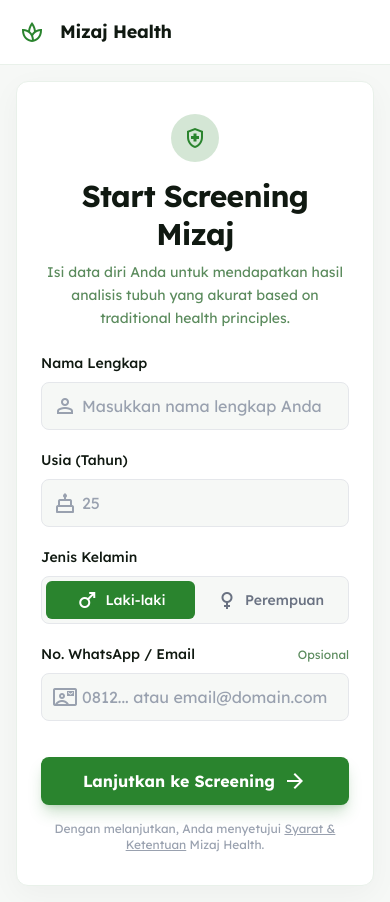
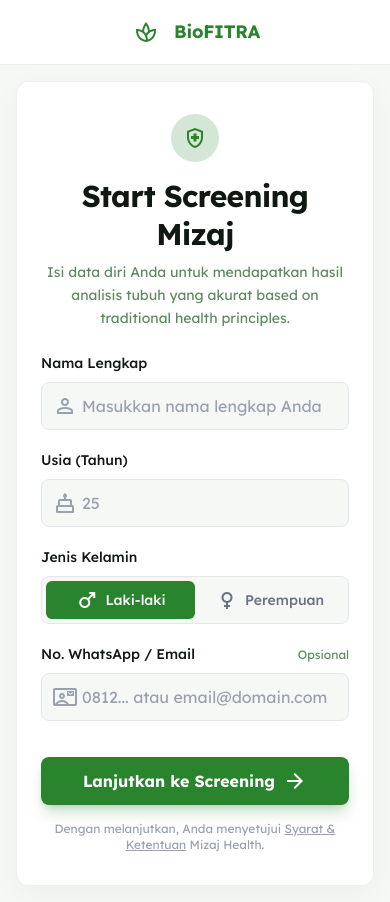
Before and after one commit to add146/Mizaj, a React (Vite) app in the folder web/: page /screening in a window 390 px wide. Built offline with nearby package versions, Linux system fonts and the light colour scheme; no server answers.

Commit message:
Remove menu from screening page, center logo connected to settings

```diff
--- a/web/src/pages/ParticipantForm.tsx
+++ b/web/src/pages/ParticipantForm.tsx
@@ -1,5 +1,6 @@
-import { useState } from 'react';
+import { useState, useEffect } from 'react';
 import { useNavigate } from 'react-router-dom';
+import api from '../lib/api';
 
 export default function ParticipantForm() {
     const navigate = useNavigate();
@@ -9,6 +10,22 @@ export default function ParticipantForm() {
         gender: 'male',
         contact: ''
     });
+    const [appLogo, setAppLogo] = useState<string>('');
+    const [appName, setAppName] = useState<string>('BioFITRA');
+
+    useEffect(() => {
+        loadSettings();
+    }, []);
+
+    const loadSettings = async () => {
+        try {
+            const data = await api.getSiteContent();
+            if (data.app_logo) setAppLogo(data.app_logo);
+            if (data.app_name) setAppName(data.app_name);
+        } catch (error) {
+            console.log('Using default settings');
+        }
+    };
 
     const handleSubmit = (e: React.FormEvent) => {
         e.preventDefault();
@@ -29,17 +46,16 @@ export default function ParticipantForm() {
             {/* Top Navigation */}
             <nav className="w-full bg-surface-light dark:bg-surface-dark border-b border-border-light dark:border-border-dark relative z-10">
                 <div className="max-w-[1280px] mx-auto px-4 sm:px-6 lg:px-8">
-                    <div className="flex items-center justify-between h-16">
-                        <div className="flex items-center gap-3">
-                            <div className="w-8 h-8 text-primary flex items-center justify-center">
-                                <span className="material-symbols-outlined text-3xl">spa</span>
-                            </div>
-                            <h2 className="text-lg font-bold leading-tight tracking-[-0.015em]">Mizaj Health</h2>
-                        </div>
-                        <div className="hidden md:flex items-center gap-8">
-                            <button onClick={() => navigate('/')} className="text-sm font-medium hover:text-primary transition-colors">Home</button>
-                            <a className="text-sm font-medium hover:text-primary transition-colors" href="#">About</a>
-                            <a className="text-sm font-medium hover:text-primary transition-colors" href="#">Contact</a>
+                    <div className="flex items-center justify-center h-16">
+                        <div className="flex items-center gap-3 text-primary">
+                            {appLogo ? (
+                                <img src={appLogo} alt="Logo" className="h-8 w-8 object-contain" />
+                            ) : (
+                                <div className="w-8 h-8 flex items-center justify-center">
+                                    <span className="material-symbols-outlined text-3xl">spa</span>
+                                </div>
+                            )}
+                            <h2 className="text-lg font-bold leading-tight tracking-[-0.015em]">{appName}</h2>
                         </div>
                     </div>
                 </div>
```
